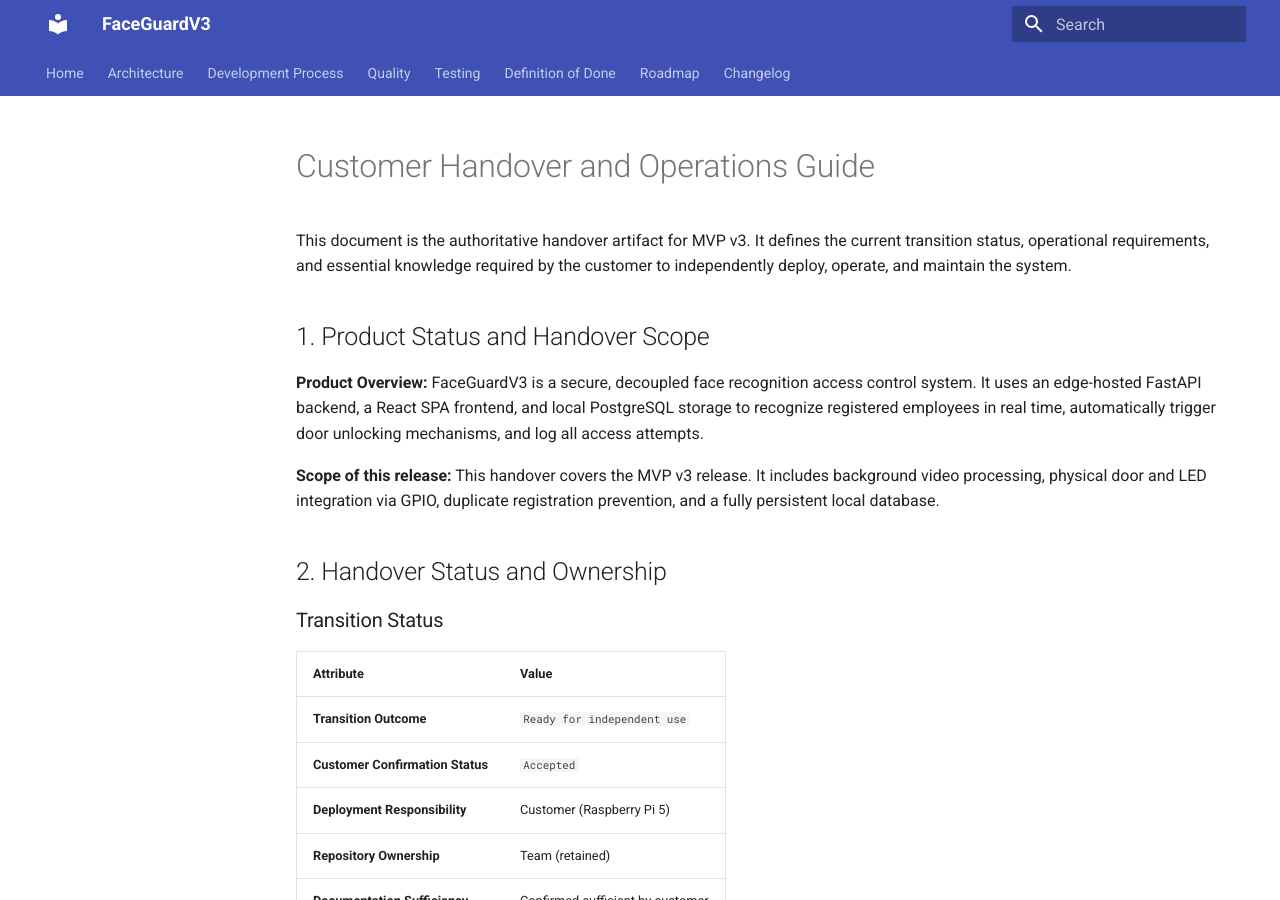
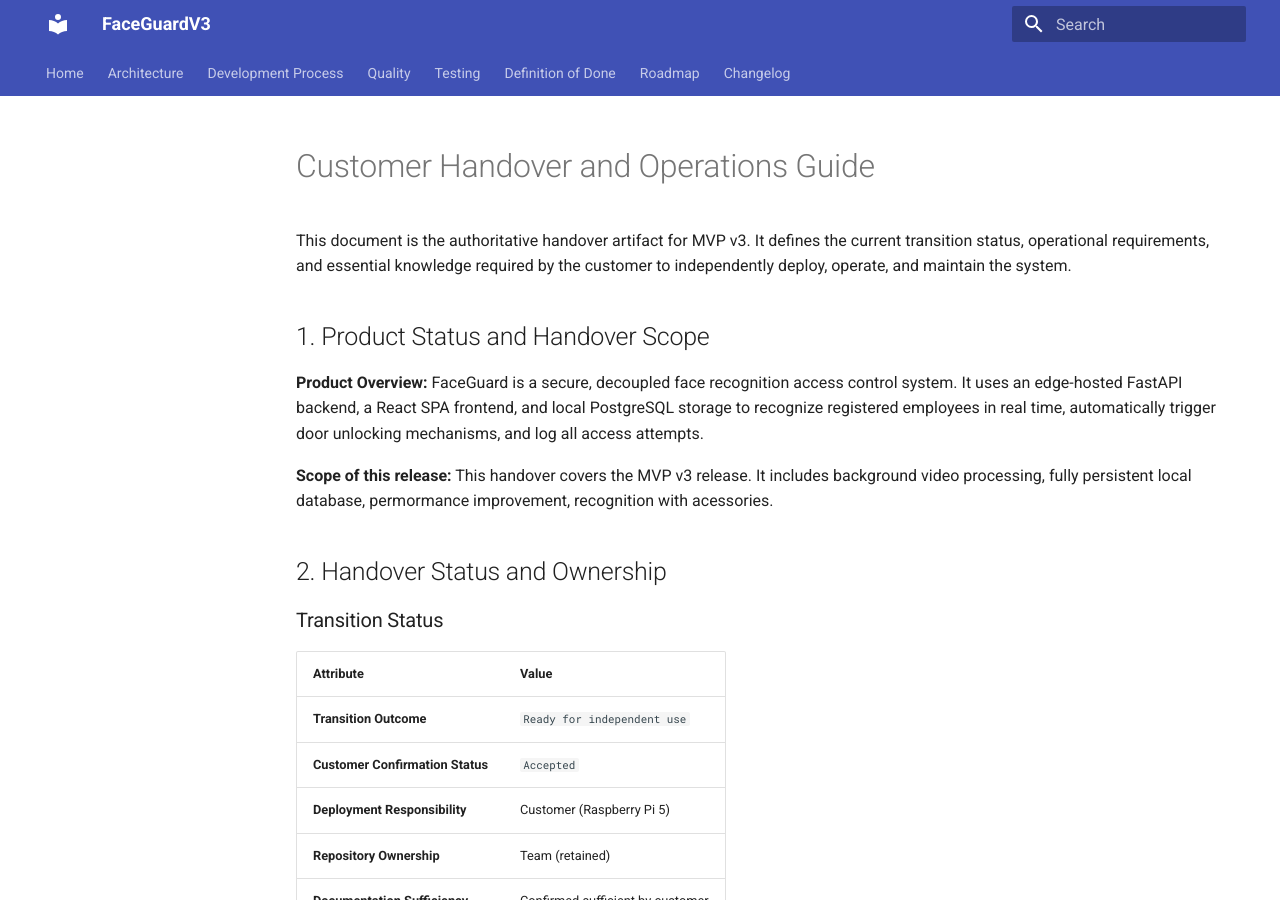
Before and after one commit to Innopolis-Robotics-Society/FaceGuardV3, an MkDocs documentation site: the page built from docs/customer-handover.md, in a window 1280 px wide and 900 px high. Built offline with MkDocs 1.6.1 and Material for MkDocs 9.7.7, drawn with Linux system fonts in a browser that asks for light colours; some of the changed text lies outside the part shown.

Commit message:
Revise product overview and handover scope
Updated product overview and scope of release details. Modified text for clarity and corrected typos.

```diff
--- a/docs/customer-handover.md
+++ b/docs/customer-handover.md
@@ -4,9 +4,9 @@
 
 ## 1. Product Status and Handover Scope
 
-**Product Overview:** FaceGuardV3 is a secure, decoupled face recognition access control system. It uses an edge-hosted FastAPI backend, a React SPA frontend, and local PostgreSQL storage to recognize registered employees in real time, automatically trigger door unlocking mechanisms, and log all access attempts.
+**Product Overview:** FaceGuard is a secure, decoupled face recognition access control system. It uses an edge-hosted FastAPI backend, a React SPA frontend, and local PostgreSQL storage to recognize registered employees in real time, automatically trigger door unlocking mechanisms, and log all access attempts.
 
-**Scope of this release:** This handover covers the MVP v3 release. It includes background video processing, physical door and LED integration via GPIO, duplicate registration prevention, and a fully persistent local database.
+**Scope of this release:** This handover covers the MVP v3 release. It includes background video processing, fully persistent local database, permormance improvement, recognition with acessories.
 
 ## 2. Handover Status and Ownership
 
@@ -61,7 +61,7 @@
 
 ## 4. Setup, Deployment, and Verification
 
-FaceGuardV3 relies entirely on Docker, simplifying the deployment process.
+The system relies entirely on Docker, simplifying the deployment process.
 
 ### Initial Setup on Raspberry Pi 5
 
@@ -108,10 +108,9 @@
 - Fix occasional page freeze during recognition
 - Add form validation for temporary access dates, prevent past dates
 - Continue performance optimization for Raspberry Pi
-- Add a dedicated documentation page with function descriptions (nice to have)
+- Add a dedicated documentation page with function descriptions
 
 **Known limitations and customer-side responsibilities:**
 
-- **Physical door wiring:** the software fully supports and sends the automated door unlocking signal via Raspberry Pi GPIO 14. The customer must physically wire the laboratory's electronic door relay to this pin.
 - **Lighting sensitivity:** the recognition model's accuracy degrades in low lighting. The deployment area must be well lit.
 - **Thermal management:** running the system continuously on the Raspberry Pi without active cooling may cause thermal throttling.
```
